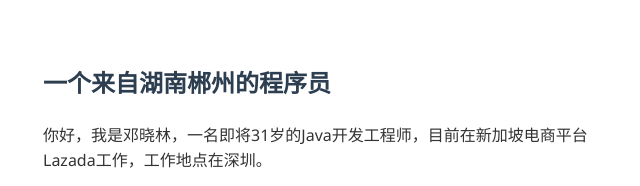
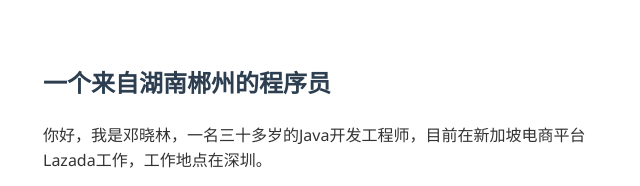
Before and after one commit to hnczcm/dengxiaolin, a plain HTML site: page index.html in a window 1280 px wide. Shown: the part 840-1026 px from the top of the page, 17-657 px from the left. Drawn offline with Linux system fonts and the light colour scheme.

Commit message:
Add files via upload

```diff
--- a/index.html
+++ b/index.html
@@ -538,7 +538,7 @@
             <div class="about-content">
                 <div class="about-text">
                     <h3>一个来自湖南郴州的程序员</h3>
-                    <p>你好，我是邓晓林，一名即将31岁的Java开发工程师，目前在新加坡电商平台Lazada工作，工作地点在深圳。</p>
+                    <p>你好，我是邓晓林，一名三十多岁的Java开发工程师，目前在新加坡电商平台Lazada工作，工作地点在深圳。</p>
                     <p>除了编程，我还在攻读大连理工大学的硕士学位，平衡工作与学习是我现在的日常挑战。</p>
                     <p>我来自湖南郴州，一个风景秀丽的地方，但现在已经把深圳当作了第二故乡。</p>
                     <p>我认为自己是一个善解人意、睿智通透的人，喜欢与人交流，无论是技术讨论还是生活感悟。</p>
```
